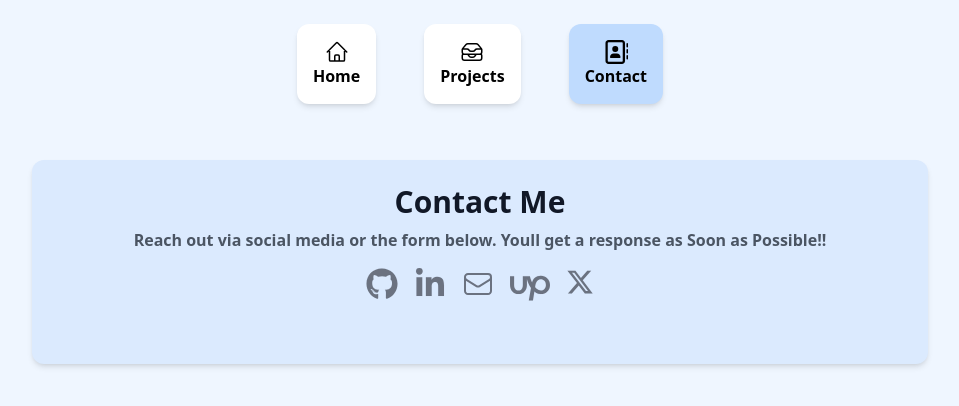
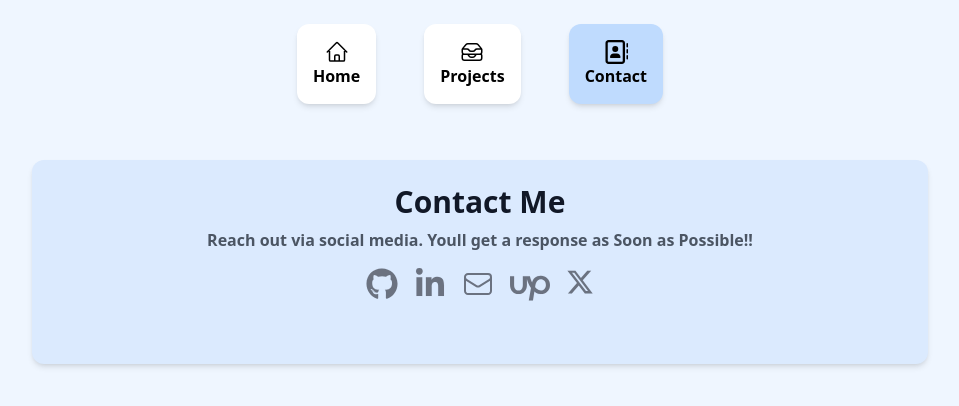
Before and after one commit to Shubhashish-Chakraborty/portfolio, a React (Vite) app: page /contact in a window 1280 px wide. Shown: the top 406 px of the page, without its empty margins (160-1119 px from the left). Built offline with nearby package versions, Linux system fonts and the light colour scheme.

Commit message:
contact page edited

```diff
--- a/src/pages/Contact.tsx
+++ b/src/pages/Contact.tsx
@@ -12,7 +12,7 @@ export const Contact = () => {
                 {/* Social Media Handles Section */}
                 <div className="text-center mb-8">
                     <h2 className="text-3xl font-bold text-gray-900">Contact Me</h2>
-                    <p className="mt-2 text-gray-600">Reach out via social media or the form below. Youll get a response as Soon as Possible!!</p>
+                    <p className="mt-2 text-gray-600">Reach out via social media. Youll get a response as Soon as Possible!!</p>
                     <div className="mt-4 flex justify-center gap-4">
                         {/* Placeholder for Social Media Icons */}
                         <a href="https://github.com/Shubhashish-Chakraborty" target='_blank' className="text-gray-500">
```
